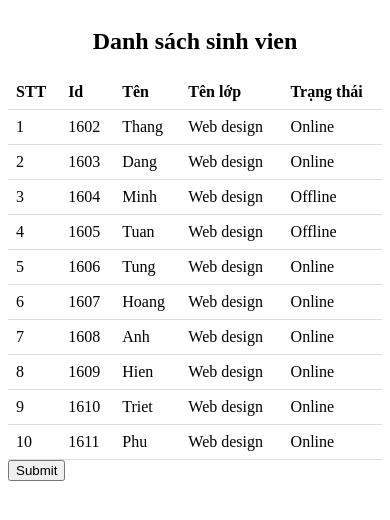
After one commit to tkppro/WebProject, a PHP site: page /WebProject/ in a window 390 px wide. The commit adds this page. Shown: the top 520 px of the page. Run offline with PHP 8.4, Linux system fonts and the light colour scheme.

Commit message:
fix responsive

```diff
--- a/WebProject/connection.php
+++ b/WebProject/connection.php
@@ -1,7 +1,7 @@
 <?php
 $servername = "localhost";
 $username = "root";
-$password = "";
+$password = "wolfclaw1";
 $dbname = "vnuk";
 
 // Create connection
--- /dev/null
+++ b/WebProject/index.php
@@ -0,0 +1,112 @@
+<?php
+include 'student.php';
+include 'course.php';
+
+$studentA = new Student(1602, 'Thang', 'Web design', true);
+$studentB = new Student(1603, 'Dang', 'Web design', true);
+$studentC = new Student(1604, 'Minh', 'Web design', false);
+$studentD = new Student(1605, 'Tuan', 'Web design', false);
+$studentE = new Student(1606, 'Tung', 'Web design', true);
+$studentF = new Student(1607, 'Hoang', 'Web design', true);
+$studentG = new Student(1608, 'Anh', 'Web design', true);
+$studentH = new Student(1609, 'Hien', 'Web design', true);
+$studentJ = new Student(1610, 'Triet', 'Web design', true);
+$studentK = new Student(1611, 'Phu', 'Web design', true);
+
+$studentL = new Student(1612, 'Quan', 'Software Development', false);
+$studentM = new Student(1613, 'Quang', 'Software Development', true);
+$studentN = new Student(1614, 'Ha', 'Software Development', true);
+
+$studentList = [
+'1' => $studentA,
+'2' => $studentB,
+'3' => $studentC,
+'4' => $studentD,
+'5' => $studentE,
+'6' => $studentF,
+'7' => $studentG,
+'8' => $studentH,
+'9' => $studentJ,
+'10' => $studentK,
+];
+
+$count = 0;
+$absenceList = [];
+?>
+
+<!DOCTYPE html>
+<html>
+<head>
+    <title>Web Project</title>
+<style>
+
+    table {
+      border-collapse: collapse;
+      width: 100%;
+    }
+
+    th, td {
+      padding: 8px;
+      text-align: left;
+      border-bottom: 1px solid #ddd;
+    }
+</style>
+</head>
+<body>
+    <table border="0">
+        <caption><h2>Danh sách sinh vien</h2></caption>
+        <tr>
+            <th>STT</th>
+            <th>Id</th>
+            <th>Tên</th>
+            <th>Tên lớp</th>
+            <th>Trạng thái</th>
+        </tr>
+        <?php foreach ($studentList as $index => $student): ?>
+        <tr>
+            <td><?php echo $index;?></td>
+            <td><?php echo $student->getId();?></td>
+            <td><?php echo $student->getName();?></td>
+            <td><?php echo $student->getCourseName();?></td>
+            <td>
+                <?php
+                if ($student->checkIsActivate())
+                {
+                    $count++;
+                    echo 'Online';
+                }
+                else
+                {
+                    echo 'Offline';
+                    array_push($absenceList, $student);
+                }
+
+                ?>
+            </td>
+        </tr>
+        <?php endforeach; ?>
+    </table>
+    <?php
+
+    function testfun()
+    {
+        GLOBAL $count;
+        GLOBAL $studentList;
+        GLOBAL $absenceList;
+        echo 'Student: '. $count . '/' . count($studentList);
+        echo '<br>';
+        echo 'Missing: ';
+        foreach ($absenceList as $student) {
+            echo $student->getName().'  ';
+        }
+    }
+
+    if(array_key_exists('send',$_POST)){
+        testfun();
+    }
+    ?>
+    <form method="post">
+    <input type = "submit" id = "submit" name="send" value = "Submit"/>
+   </form>
+</body>
+</html>
--- a/WebProject/login.php
+++ b/WebProject/login.php
@@ -86,6 +86,7 @@ if (isset($_POST['dangnhap']))
         <link rel="stylesheet" type="text/css" href="css/bootstrap.min.css">
         <link rel="stylesheet" type="text/css" href="css/main1.css">
         <meta http-equiv="Content-Type" content="text/html; charset=UTF-8">
+        <meta name="viewport" content="width=device-width, initial-scale=1.0">
     </head>
     <body>
         <header class="header-login">
@@ -93,9 +94,10 @@ if (isset($_POST['dangnhap']))
         </header>
         <div class="container">
             <div class="row justify-content-center">
-                <div class="col-md-8">
+                <div class="col-lg-8 col-md-12">
                     <div class="card">
                         <div class="card-header">
+                        Login
                         <?php
                             if (isset($_SESSION['errLogin']))
                                 echo '<font color="#FF0000"><p align="center">' . $_SESSION['errLogin'] . '</p></font>';
```
Also changed, not shown: WebProject/home-page-student.php (added, +73 -0 lines), WebProject/test.php (added, +55 -0 lines).
